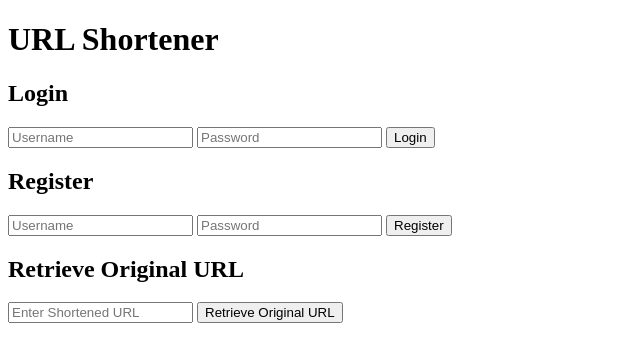
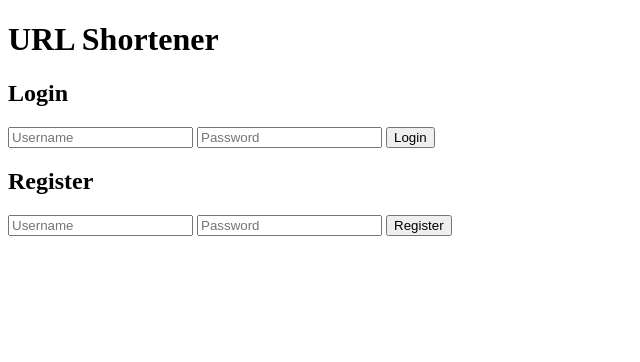
Before and after one commit to vingrax/urlshortener, a Django app: page /login/ in a window 1280 px wide. Shown: the top 362 px of the page, without its empty margins (0-640 px from the left). Run offline with Django 3.2, Linux system fonts and the light colour scheme.

Commit message:
Completed

```diff
--- a/authentication/templates/authentication/index.html
+++ b/authentication/templates/authentication/index.html
@@ -47,7 +47,7 @@
 
             if (response.ok) {
                 localStorage.setItem('token', data.token);
-                window.location.href = '/url/'; // Redirect to the dashboard page
+                window.location.href = '/url/';
             } else {
                 alert('Login failed');
             }
@@ -77,45 +77,7 @@
             }
         });
     </script>
-    <h2>Retrieve Original URL</h2>
-<form id="retrieve-url-form">
-    <input type="text" id="short-url" placeholder="Enter Shortened URL" required>
-    <button type="submit">Retrieve Original URL</button>
-    <p id="original-url"></p>
-</form>
 
-<script>
-    // Existing code...
-
-    const retrieveUrlForm = document.getElementById('retrieve-url-form');
-    const shortUrlInput = document.getElementById('short-url');
-    const originalUrlParagraph = document.getElementById('original-url');
-
-    retrieveUrlForm.addEventListener('submit', async (event) => {
-        event.preventDefault();
-
-        const token = localStorage.getItem('token');
-        if (!token) {
-            alert('Please log in first.');
-            return;
-        }
-
-        const response = await fetch(`/short-url/${shortUrlInput.value}/`, {
-            method: 'GET',
-            headers: {
-                'Authorization': `Token ${token}`,
-            },
-        });
-
-        const data = await response.json();
-
-        if (response.ok) {
-            originalUrlParagraph.textContent = `Original URL: ${data.original_url}`;
-        } else {
-            originalUrlParagraph.textContent = 'URL retrieval failed';
-        }
-    });
-</script>
 </body>
 </html>
 </body>
```
